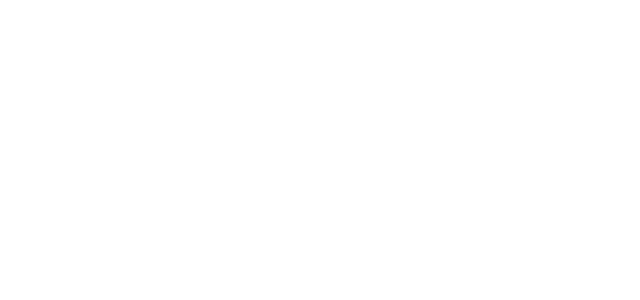
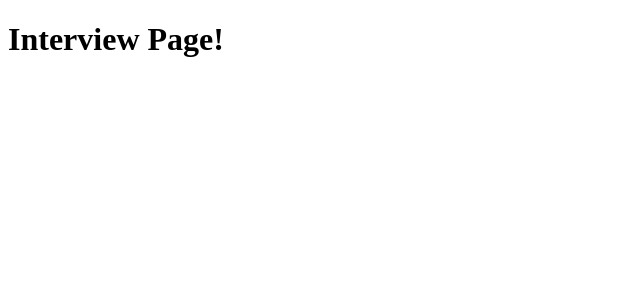
Before and after one commit to kookmin-sw/capstone-2022-15, a React (Create React App) app in the folder src/front/: page /mypage in a window 1280 px wide. Before the commit this address had no page. Shown: the top 300 px of the page, without its empty margins (0-640 px from the left). Built offline with nearby package versions, Linux system fonts and the light colour scheme.

Commit message:
relocation files and do page routing

```diff
--- a/src/front/src/App.js
+++ b/src/front/src/App.js
@@ -1,13 +1,18 @@
 import { Route, Routes } from 'react-router-dom';
-import PreInterview from './pages/PreInterview';
-import Interview from './pages/Interview';
+import Home from './pages/HomePage/Home';
+import PreInterview from './pages/PreInterviewPage/PreInterview';
+import Interview from './pages/InterviewPage/Interview';
+import Mypage from './pages/MyPage/Mypage';
+import Login from './pages/LoginPage/Login';
 
 function App() {
   return (
     <Routes>
-      <Route path="/" element={<PreInterview />} />
+      <Route path="/" element={<Home />} />
+      <Route path="/preinterview" element={<PreInterview />} />
       <Route path="/interview" element={<Interview />} />
-
+      <Route path="/mypage" element={<Mypage />} />
+      <Route path="/login" element={<Login />} />
     </Routes>
   );
 }
--- /dev/null
+++ b/src/front/src/pages/HomePage/Home.js
@@ -0,0 +1,14 @@
+import { Link } from 'react-router-dom';
+
+
+const Home = () => {
+    return (
+        <div>
+            <button>
+                <Link to="/preinterview">go</Link>
+            </button>
+        </div>
+    );
+};
+
+export default Home;
--- /dev/null
+++ b/src/front/src/pages/LoginPage/Login.js
@@ -0,0 +1,11 @@
+const Login = () => {
+    return (
+        <div>
+            <h1>
+                Interview Page!
+            </h1>
+        </div>
+    );
+};
+
+export default Login;
--- /dev/null
+++ b/src/front/src/pages/MyPage/Mypage.js
@@ -0,0 +1,11 @@
+const Mypage = () => {
+    return (
+        <div>
+            <h1>
+                Interview Page!
+            </h1>
+        </div>
+    );
+};
+
+export default Mypage;
```
Also changed, not shown: src/front/src/pages/HomePage/Home.css (added), src/front/src/pages/InterviewPage/Interview.css (added), src/front/src/pages/InterviewPage/Interview.js (renamed from src/front/src/pages/Interview.js), src/front/src/pages/LoginPage/Login.css (added), src/front/src/pages/MyPage/Mypage.css (added), src/front/src/pages/PreInterviewPage/PreInterview.css (added), src/front/src/pages/PreInterviewPage/PreInterview.js (renamed from src/front/src/pages/PreInterview.js), 1 other file (tests, documents, lock files or other folders).
